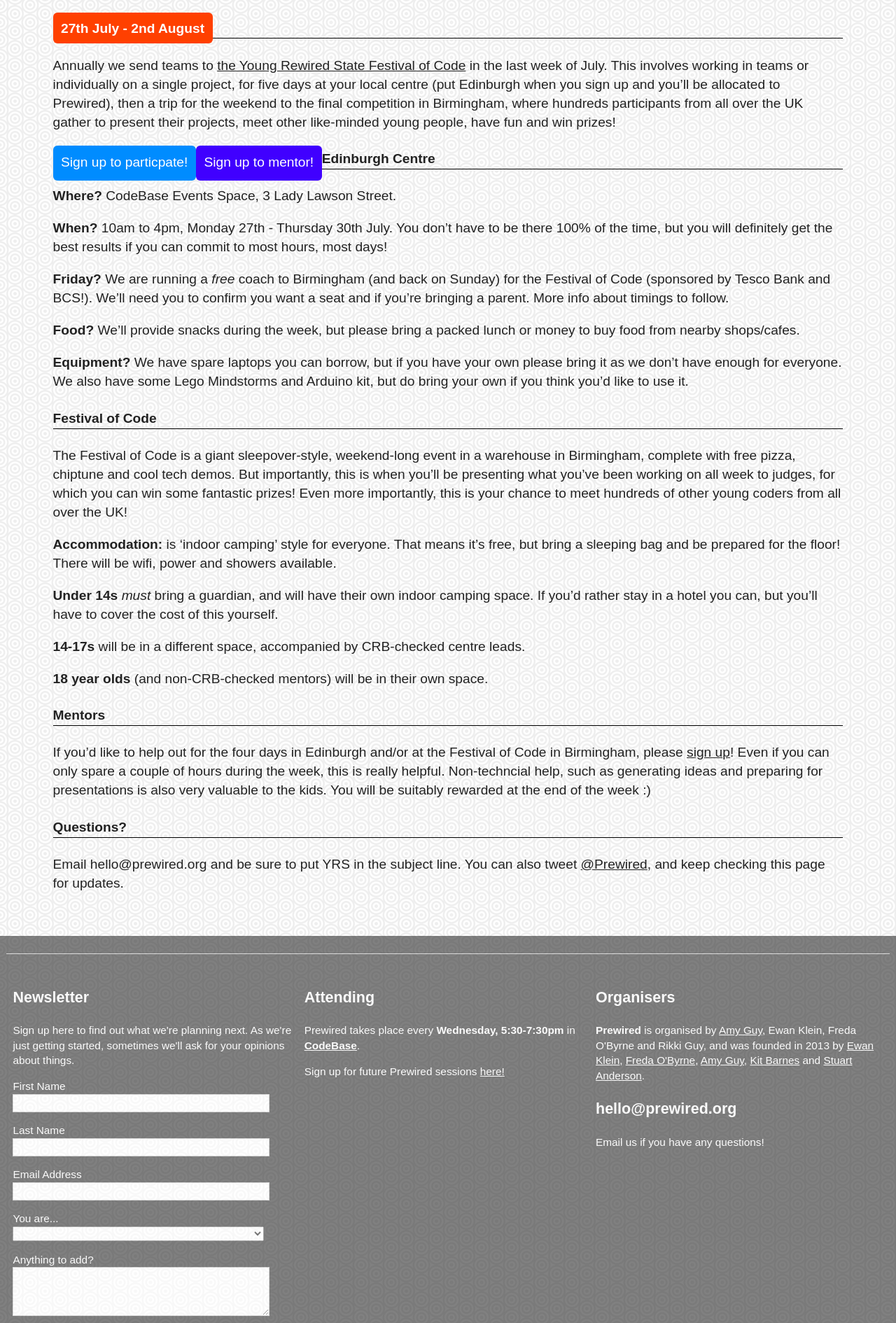
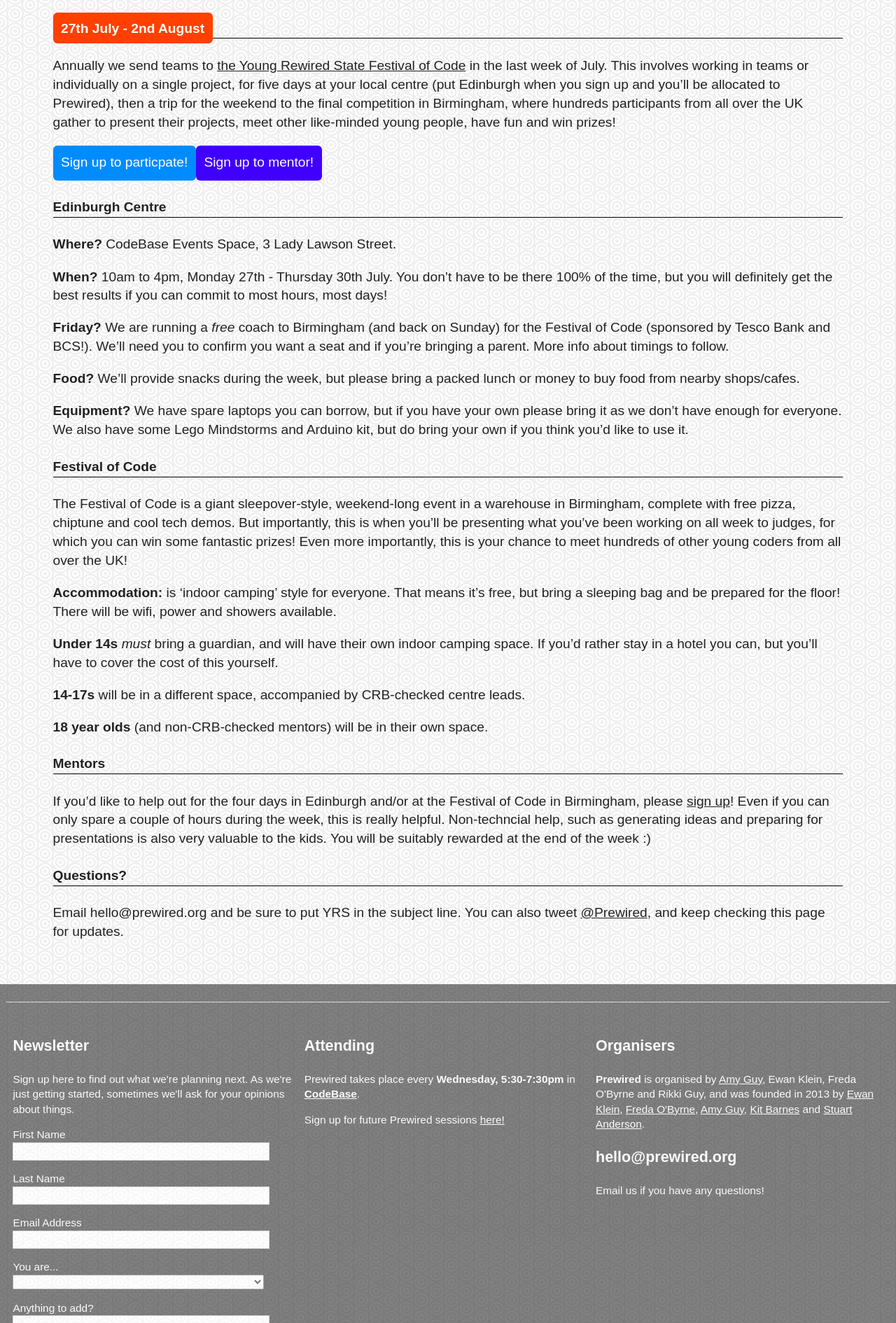
Before and after one commit to prewired/prewired.github.io, a Jekyll site: the page built from yrs15.md, in a window 1280 px wide. Shown: the part 518-2408 px from the top of the page at 70% size. Built offline with Jekyll 4.4.1, drawn with Linux system fonts in a browser that asks for light colours; some web fonts are replaced; grey boxes are pictures that could not be loaded.

Commit message:
spacing hack

```diff
--- a/yrs15.md
+++ b/yrs15.md
@@ -12,6 +12,8 @@
 <a href="http://festival.yrs.io"><span class="btn-big inner left lighter color2-bg">Sign up to particpate!</span></a>
 
 <a href="http://festival.yrs.io"><span class="btn-big inner left lighter color3-bg">Sign up to mentor!</span></a>
+
+<div class="w1of1 clearfix"></div>
 
 #### Edinburgh Centre
 
```
